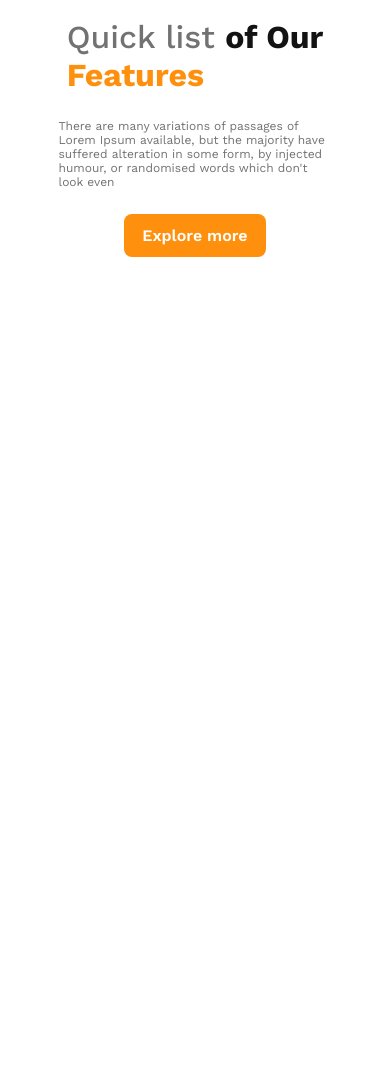
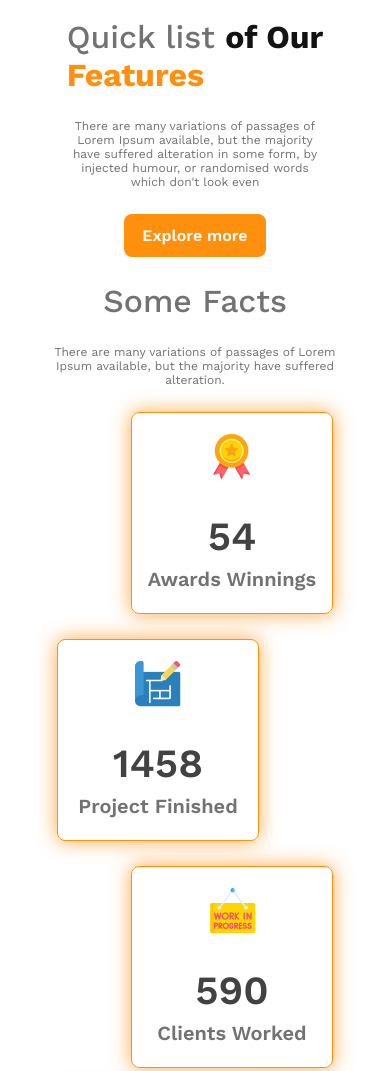
Before and after one commit to junayet4o12/g3-architects, a plain HTML site: page index.html in a window 390 px wide. Shown: the part 887-1958 px from the top of the page. Before the commit the page ends 1144 px from the top, so only its background shows below. Drawn offline with nearby package versions, Linux system fonts and the light colour scheme.

Commit message:
facts done

```diff
--- a/index.css
+++ b/index.css
@@ -77,12 +77,22 @@ nav li a {
 
 }
 
-.banner-description {
+.all-description {
+    margin-top: 25px;
+    color: #727272;
+
     font-size: 0.75rem;
-    color: #727272;
+
+    font-weight: 400;
+    width: 70%;
+
+}
+
+.description-align {
+
     text-align: center;
-    font-weight: 400;
-    width: 60%;
+
+
     margin: auto;
 
 }
@@ -94,10 +104,12 @@ nav li a {
     width: 92%;
     height: 100%;
 }
+
 /* team start */
-main{
+main {
     margin: 0px auto;
 }
+
 .team-img {
     margin-top: 25px;
     width: 48.5%;
@@ -108,7 +120,8 @@ main{
     justify-content: center;
     align-items: center;
 }
-.team-contain{
+
+.team-contain {
     width: 48.5%;
 }
 
@@ -116,27 +129,52 @@ main{
     width: 100%;
     height: 100%;
 }
-.team-container{
+
+.team-container {
     display: flex;
     align-items: center;
     gap: 3%;
 
 }
-.team-title{
+
+.all-title {
     margin-top: 25px;
     color: #727272;
     font-size: 2rem;
     font-weight: 500;
 }
-.team-desctiption{
+.facts-title{
+    padding-left: 70px;
+}
+
+.facts .all-description {
+    width: 420px;
+    padding-left: 70px;
+}
+
+.facts-award {
+    width: 200px;
+    height: 200px;
+    border-radius: 8px;
+    border: 1px solid #FF900E;
+    box-shadow: 0 0 20px #ff8f0ec3;
+    display: flex;
+    flex-direction: column;
+    justify-content: center;
+    align-items: center;
+    gap: 7px;
+
+}
+
+.awards{
     margin-top: 25px;
-    color: #727272;
+    display: flex;
+    justify-content: space-around;
+    align-items: center;
 
-font-size: 0.75rem;
-
-font-weight: 400;
-width: 70%;
-
+    gap: 20px;
+    padding: 0px 10px;
+    margin-bottom: 25px;
 }
 
 
@@ -148,8 +186,9 @@ width: 70%;
         width: 60%;
 
     }
-    .team-contain{
-        width:100%;
+
+    .team-contain {
+        width: 100%;
         display: flex;
         flex-direction: column;
         justify-content: center;
@@ -157,14 +196,31 @@ width: 70%;
 
     }
 
+    .team-contain .all-description {
+        width: 65%;
+        text-align: center;
+    }
 
 
 
 
-    .team-container{
+
+    .team-container {
         display: flex;
-       flex-direction: column;
+        flex-direction: column;
         gap: 3%;
+
+    }
+    .one, .three{
+        margin-left: auto;
+    }
+    .awards{
+        display: grid;
+        grid-template-columns: repeat(2, 1fr);
+        justify-content: space-around;
+        align-items: center;
+        gap: 10%;
+
 
     }
 }
@@ -173,9 +229,11 @@ width: 70%;
 
 
 @media screen and (max-width:576px) {
-    .banner-description {
+    .all-description {
         width: 90%;
+
     }
+
 
     .banner-title {
         margin-top: 25px;
@@ -186,5 +244,30 @@ width: 70%;
         flex-direction: column;
         gap: 25px;
     }
+    .facts-title{
+        padding-left: 0px;
+        text-align: center;
+    }
+
+    .facts .all-description {
+
+        margin:  auto;
+        margin-top: 25px;
+        width: 80%;
+        text-align: center;
+        padding-left: 0px;
+    }
+    .one, .three{
+        margin-left: 20%;
+    }
+    .two, .four{
+        margin-right: 20%;
+    }
+    .awards{
+        display: flex;
+        flex-wrap: wrap;
+        gap: 25px;
+    }
+
 
 }
--- a/index.html
+++ b/index.html
@@ -29,7 +29,7 @@
                 <h1 class="banner-title"> Brand New <br>Group of Architects
                 </h1>
 
-                <p class="banner-description">
+                <p class="all-description description-align">
                     <br>There are many variations of passages of Lorem Ipsum available, but the
                     majority have suffered alteration in some form, by injected humour, or randomised words which don't
                     look even
@@ -58,8 +58,8 @@
             </div>
             <div class="team-contain">
 
-                <h3 class="team-title">Quick list <span style="color: #131313; font-weight: 700;">of Our</span> <br> <span style="color: #FF900E;; font-weight: 700;">Features</span></h3>
-                <p class="team-desctiption">There are many variations of passages of Lorem Ipsum available, but the
+                <h3 class="all-title">Quick list <span style="color: #131313; font-weight: 700;">of Our</span> <br> <span style="color: #FF900E;; font-weight: 700;">Features</span></h3>
+                <p class="all-description">There are many variations of passages of Lorem Ipsum available, but the
                     majority have suffered alteration in some form, by injected humour, or randomised words which don't
                     look even</p>
 
@@ -67,6 +67,43 @@
             </div>
 
         </section>
+        <!-- team end -->
+
+        <section class="facts">
+            <h1 class="all-title facts-title">Some Facts</h1>
+            <p class="all-description">There are many variations of passages of Lorem Ipsum available, but the majority have suffered alteration.</p>
+
+            <div class="awards">
+                <div class="facts-award one">
+                    <img src="images/ribon.png" alt=""><br>
+                    <h1 style="color: #424242; font-size: 2.5rem; font-weight: 600;">54</h1>
+                    <h3 style="color:  #727272; font-size: 20px; font-weight: 600;
+                    ">Awards Winnings</h3>
+
+                </div>
+                <div class="facts-award two">
+                    <img src="images/projects.png" alt=""><br>
+                    <h1 style="color: #424242; font-size: 2.5rem; font-weight: 600;">1458</h1>
+                    <h3 style="color:  #727272; font-size: 20px; font-weight: 600;
+                    ">Project Finished</h3>
+
+                </div>
+                <div class="facts-award three">
+                    <img src="images/customers.png" alt=""><br>
+                    <h1 style="color: #424242; font-size: 2.5rem; font-weight: 600;">590</h1>
+                    <h3 style="color:  #727272; font-size: 20px; font-weight: 600;
+                    ">Clients Worked</h3>
+
+                </div>
+                <div class="facts-award four">
+                    <img src="images/email.png" alt=""><br>
+                    <h1 style="color: #424242; font-size: 2.5rem; font-weight: 600;">22578</h1>
+                    <h3 style="color:  #727272; font-size: 20px; font-weight: 600;
+                    ">Email Send</h3>
+
+                </div>
+            </div>
+        </section>
     </main>
     <footer></footer>
 </body>
```
